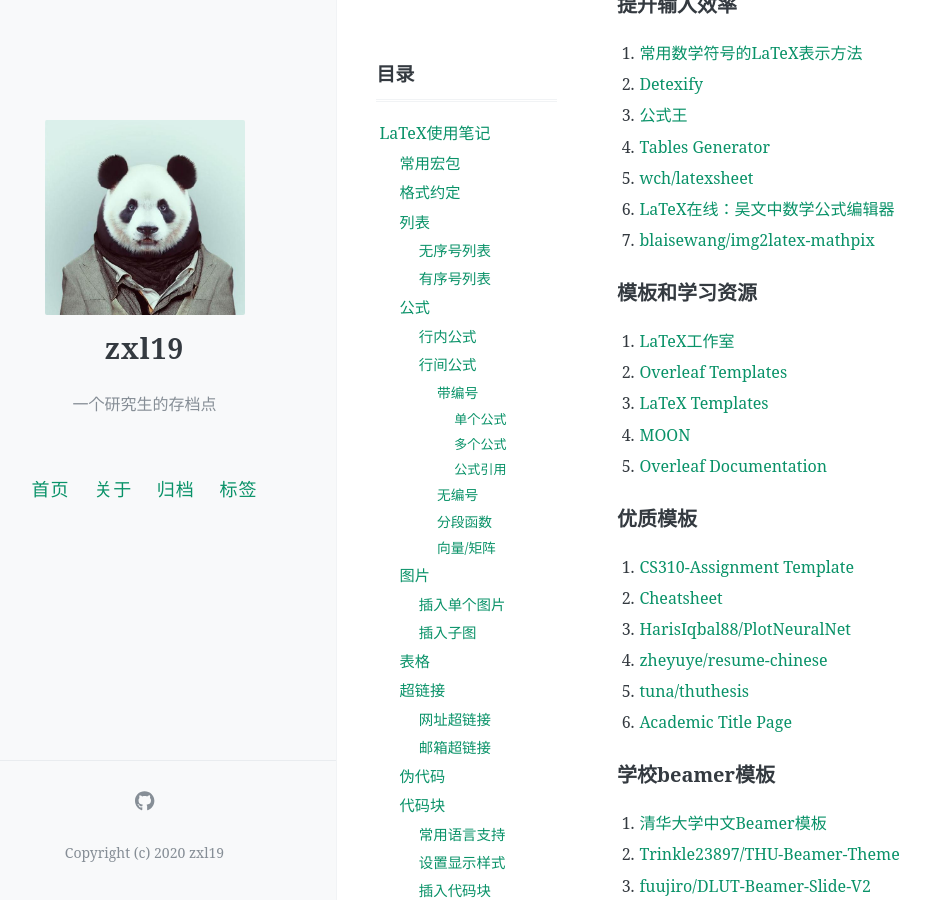
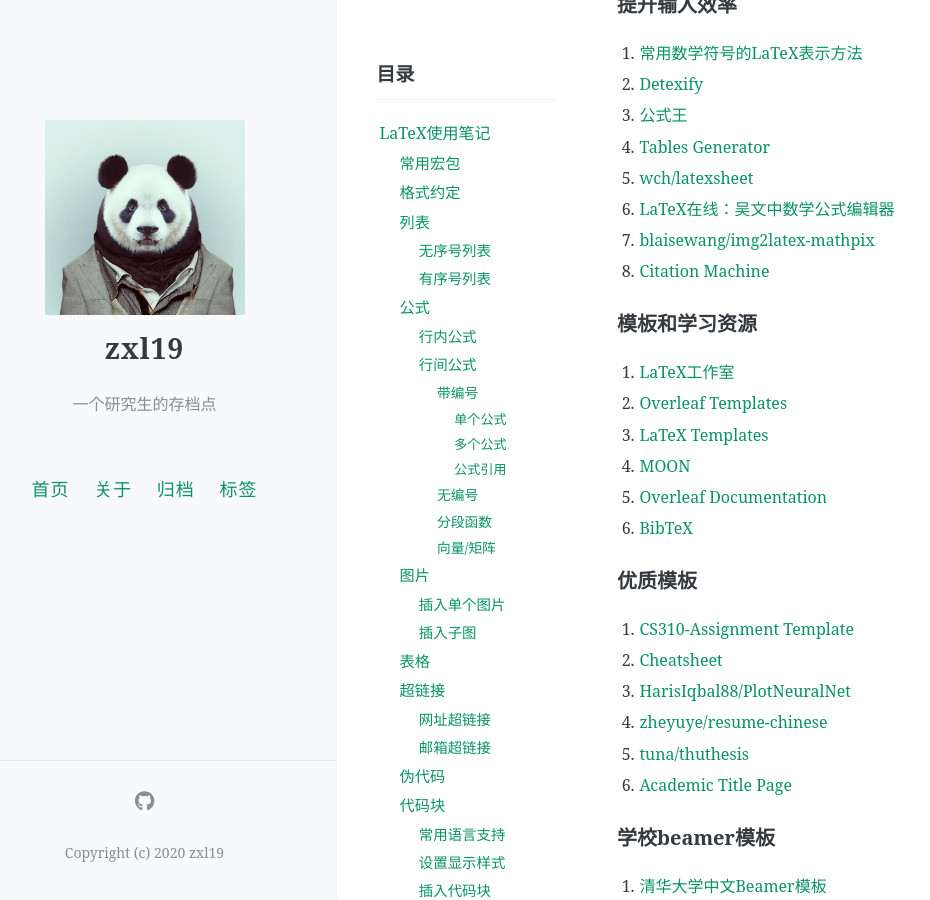
Before and after one commit to zxl19/zxl19.github.io, a Jekyll site: the page built from _posts/2021-03-29-latex-note.md, in a window 1280 px wide and 900 px high, scrolled down 13372 px. Shown: the whole window, without its empty margins (47-977 px from the left). Built offline with Jekyll 4.4.1, drawn with Linux system fonts in a browser that asks for light colours; formulas are drawn with MathJax 3; comment, search, counter and statistics services are not loaded.

Commit message:
Update 2021-03-29-latex-note.md

```diff
--- a/_posts/2021-03-29-latex-note.md
+++ b/_posts/2021-03-29-latex-note.md
@@ -571,6 +571,7 @@ TODO
 5. [wch/latexsheet](https://github.com/wch/latexsheet)
 6. [LaTeX在线：吴文中数学公式编辑器](https://latex.91maths.com/)
 7. [blaisewang/img2latex-mathpix](https://github.com/blaisewang/img2latex-mathpix)
+8. [Citation Machine](https://www.citationmachine.net/)
 
 ### 模板和学习资源
 
@@ -579,6 +580,7 @@ TODO
 3. [LaTeX Templates](https://www.latextemplates.com)
 4. [MOON](https://www.moonpapers.com/)
 5. [Overleaf Documentation](https://www.overleaf.com/learn)
+6. [BibTeX](https://www.bibtex.com/)
 
 ### 优质模板
 
```
